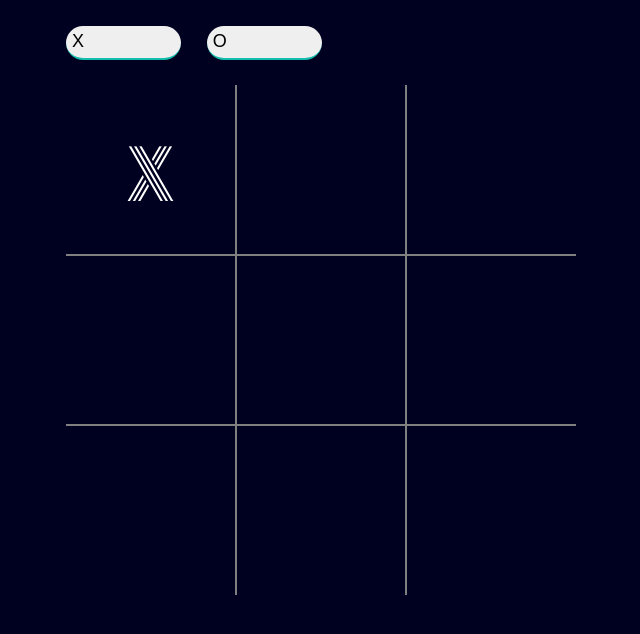
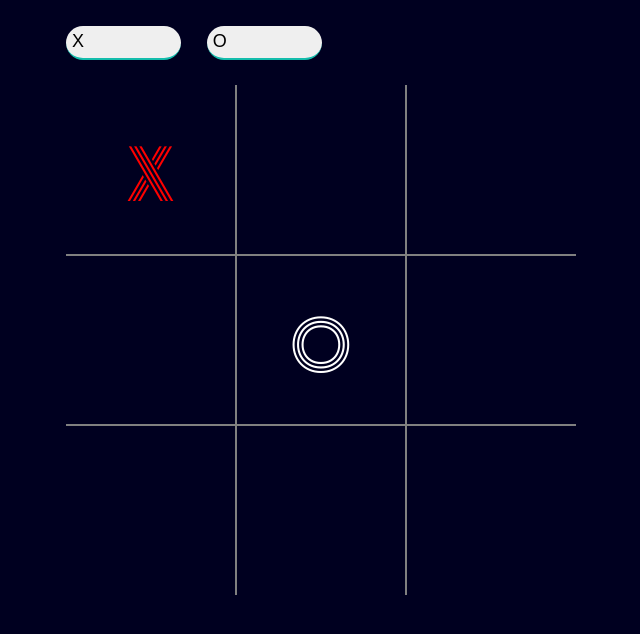
Before and after one commit to greazleay/tic-tac-toe, a plain HTML site: page index.html in a window 1280 px wide. Both pictures are taken after a click on the element 470 px from the left and 170 px from the top of the page. Shown: the whole page, without its empty margins (319-959 px from the left). Drawn offline with Linux system fonts and the light colour scheme.

Commit message:
Added Game play logic between player and AI

```diff
--- a/script.js
+++ b/script.js
@@ -1,14 +1,31 @@
-const gameBoard = { game: new Array(9) };
+const gameBoard = { ai: new Array(9) };
 const tiles = document.querySelectorAll('.tile');
 
-tiles.forEach((tile, index) => {
-    tile.addEventListener('click', function () {
-        if (tile.textContent === '') {
-            tile.textContent = 'X';
-            gameBoard.game[index] = tile.textContent
-        }
-    })
+function gameRound(X, O) {
+    switch (true) {
+        case (X === 'Player X Wins') :
+        case (O === 'Player O Wins') :
+            console.log(`Game Over`)
+            break;
+        default:
+            break;
+    }
+}
+
+const gameSession = (e) => { gameRound(player(e), computerPlay())}
+
+tiles.forEach(tile => {
+    tile.addEventListener('click', gameSession)
 })
+
+function player(e) {
+    if (e.target.textContent === '') {
+        e.target.textContent = 'X';
+        e.target.style.color = 'red';
+        gameBoard.ai[Array.from(tiles).indexOf(e.target)] = e.target.textContent;
+    }
+     return checkWinner(gameBoard.ai, 'X')
+}
 
 function computerPlay() {
     let n = Math.floor(Math.random() * 9);
@@ -19,15 +36,11 @@ function computerPlay() {
     if (stop()) return;
     if (tiles[n].textContent === '') {
         tiles[n].textContent = 'O';
-        gameBoard.game[n] = tiles[n].textContent;
-        return
+        gameBoard.ai[n] = tiles[n].textContent;
+        return checkWinner(gameBoard.ai, 'O');
     }
     computerPlay();
 };
-
-function gameSession(X, O) {
-
-}
 
 function checkWinner(a, p) {
     const isPlayer = (currentItem) => currentItem === p;
@@ -44,7 +57,6 @@ function checkWinner(a, p) {
             console.log(`Player ${p} Wins`);
             break;
         default:
-            console.log(`XO Draw!!!`);
             break;
     }
 }
--- a/style.css
+++ b/style.css
@@ -60,7 +60,7 @@ html, body {
     padding: 3rem;
     font-size: 4rem;
     font-family: 'tiles';
-    transition: color 2s ease-in-out;
+    transition: color 0.3s ease-in-out;
 }
 
 .tile:nth-child(-n+3) {
```
